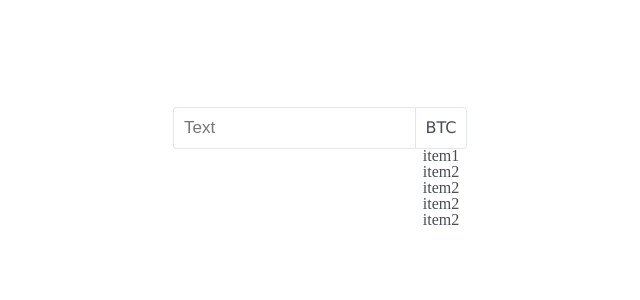
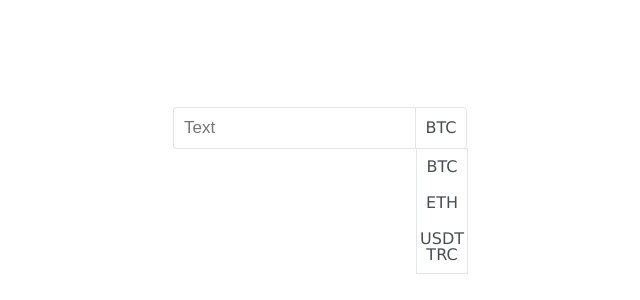
Before and after one commit to alyabev0/black-wall, a React (Create React App) app: page / in a window 1280 px wide. Shown: the part 272-572 px from the top of the page, without its empty margins (320-960 px from the left). Built offline with nearby package versions, Linux system fonts and the light colour scheme.

Commit message:
safe commit

```diff
--- a/src/components/ConvertInput.jsx/ConvertInput.jsx
+++ b/src/components/ConvertInput.jsx/ConvertInput.jsx
@@ -5,26 +5,18 @@ import { Dropdown } from "../Dropdown/Dropdown.jsx"
 
 export const ConvertInput = () => {
     const item1 = {
-        title: "item1",
+        title: "BTC",
         value: 228
     }
     const item2 = {
-        title: "item2",
+        title: "ETH",
         value: 1337
     }
     const item3 = {
-        title: "item2",
+        title: "USDTTRC",
         value: 1337
     }
-    const item4 = {
-        title: "item2",
-        value: 1337
-    }
-    const item5 = {
-        title: "item2",
-        value: 1337
-    }
-    const items = [item1, item2, item3, item4, item5]
+    const items = [item1, item2, item3]
 
     return (
         <div className="convert-input">
--- a/src/components/Dropdown/Dropdown.jsx
+++ b/src/components/Dropdown/Dropdown.jsx
@@ -18,7 +18,8 @@ export const Dropdown = ({ items }) => {
             <div className="dropdown" >
                 <div className="dropdown-title"
                     onMouseEnter={mouseEnterHandler}
-                    onMouseLeave={mouseLeaveHandler}>
+                    onMouseLeave={mouseLeaveHandler}
+                >
                     BTC
                 </div>
 
@@ -26,7 +27,12 @@ export const Dropdown = ({ items }) => {
 
                 <ul className="dropdown-items">
                     {items.map((item) =>
-                        <li className="dropdown-item">{item.title}</li>
+                        <li className="dropdown-item"
+                            onMouseEnter={mouseEnterHandler}
+                            onMouseLeave={mouseLeaveHandler}
+                        >
+                            {item.title}
+                        </li>
                     )}
                 </ul>
             </div>
--- a/src/components/Dropdown/Dropdown.scss
+++ b/src/components/Dropdown/Dropdown.scss
@@ -1,11 +1,20 @@
+$border: 1px solid #e2e5eb;
+$border-radius: 0 4px 4px 0;
+@mixin user-select-none {
+  user-select: none;
+  -moz-user-select: none;
+  -webkit-user-select: none;
+  -ms-user-select: none;
+}
+
 .dropdown {
   position: relative;
   min-width: 50px;
-  border: 1px solid #e2e5eb;
   color: #484e54;
-  border-radius: 0 4px 4px 0;
+  font-family: Verdana, Geneva, Tahoma, sans-serif;
+  border: $border;
+  border-radius: $border-radius;
   :hover {
-    // background-color: #fafafa;
     cursor: pointer;
   }
 }
@@ -18,23 +27,27 @@
   justify-content: center;
   align-items: center;
   color: #484e54;
-  font-family: Verdana, Geneva, Tahoma, sans-serif;
-
-  user-select: none;
-  -moz-user-select: none;
-  -webkit-user-select: none;
-  -ms-user-select: none;
+  // font-family: Verdana, Geneva, Tahoma, sans-serif;
+  border-radius: $border-radius;
+  @include user-select-none;
 }
 
 .dropdown-items {
   position: absolute;
   top: 100%;
   width: 100%;
+  border: $border;
   display: flex;
   flex-direction: column;
 }
 
 .dropdown-item {
   width: 100%;
+  padding: 10px 0 10px 0;
   text-align: center;
+  word-break: break-all;
+  @include user-select-none;
+  :hover {
+    background-color: #fafafa;
+  }
 }
```
Also changed, not shown: src/assets/icons/arrow-down.svg (added).
